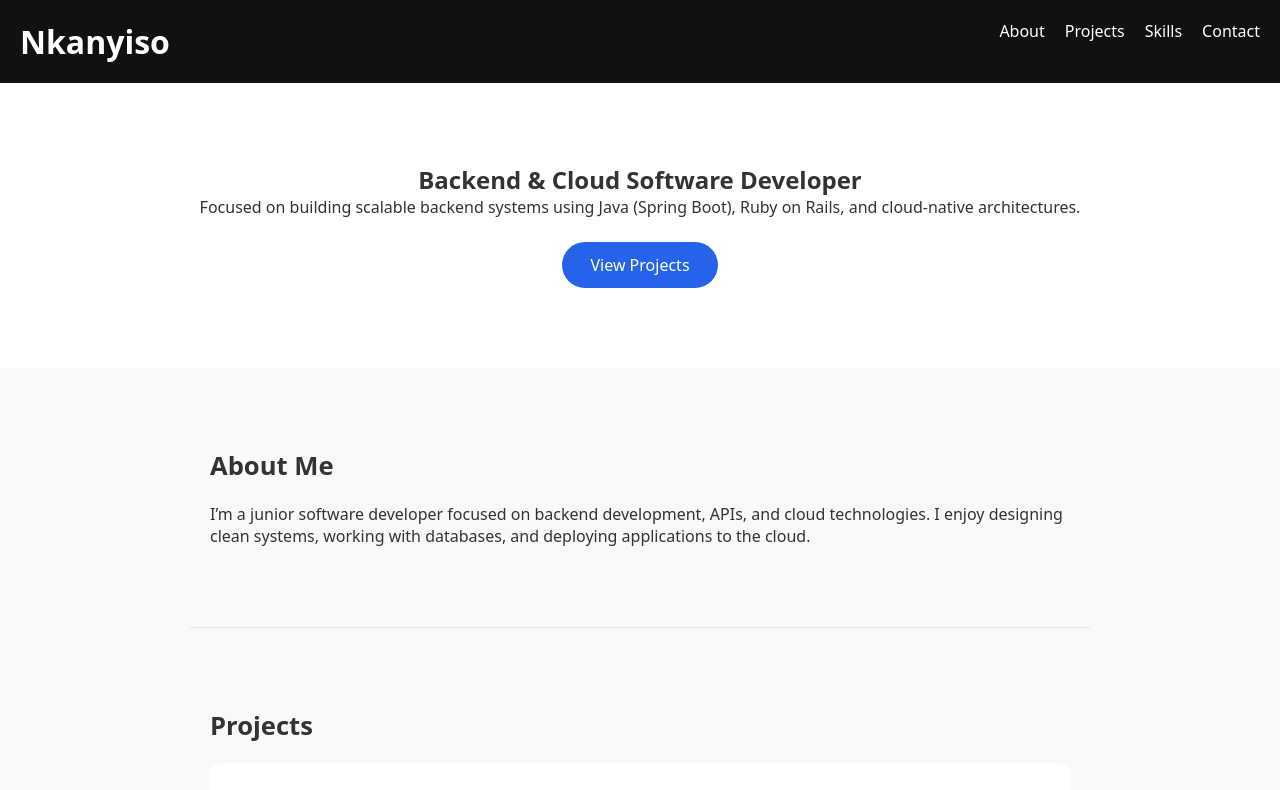
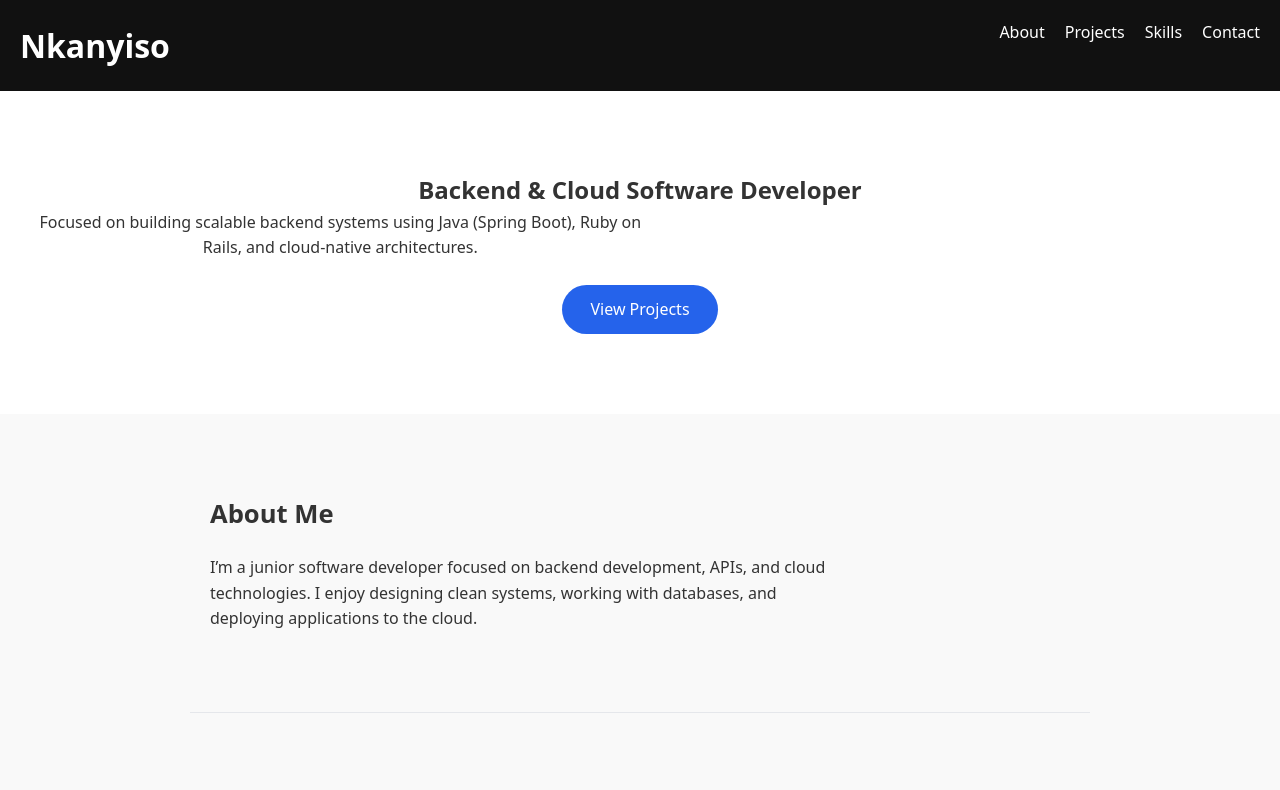
Before and after one commit to NkanyisoMz/Portfolio, a React (Vite) app: page / in a window 1280 px wide. Shown: the top 790 px of the page. Built offline with nearby package versions, Linux system fonts and the light colour scheme.

Commit message:
Add line height and paragraph width for readability

```diff
--- a/src/App.css
+++ b/src/App.css
@@ -10,6 +10,11 @@ font-family: system-ui, -apple-system, BlinkMacSystemFont,
 body {
   background: #f9f9f9;
   color: #333;
+  line-height: 1.6;
+}
+
+p {
+  max-width: 70ch;
 }
 
 .navbar {
```
